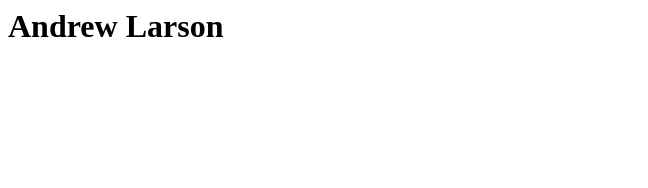
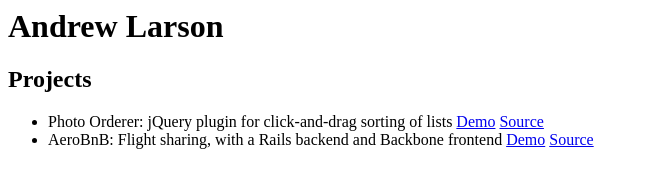
Before and after one commit to aplarson/aplarson.github.io, a plain HTML site: page index.html in a window 1280 px wide. Shown: the whole page, without its empty margins (0-648 px from the left). Drawn offline with Linux system fonts and the light colour scheme.

Commit message:
Add projects

```diff
--- a/index.html
+++ b/index.html
@@ -1 +1,12 @@
 <h1>Andrew Larson</h1>
+<h2>Projects</h2>
+<ul>
+  <li>Photo Orderer: jQuery plugin for click-and-drag sorting of lists
+    <a href="http://aplarson.github.io/photo_orderer/">Demo</a>
+    <a href="https://github.com/aplarson/photo_orderer">Source</a>
+  </li>
+  <li>AeroBnB: Flight sharing, with a Rails backend and Backbone frontend
+    <a href="http://www.shaeroplane.com/">Demo</a>
+    <a href="https://github.com/aplarson/aero_bnb">Source</a>
+  </li>
+</ul>
```
